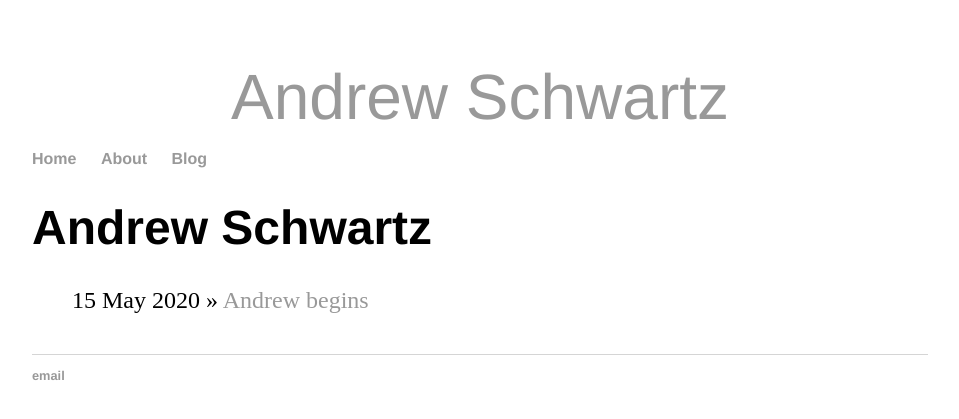
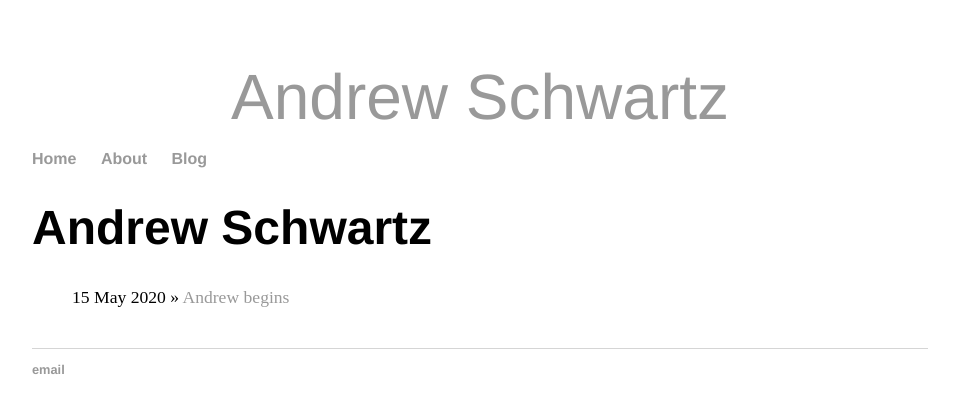
Before and after one commit to aonschwartz/aonschwartz.github.io, a Jekyll site: the page built from blog/index.html, in a window 1280 px wide. Shown: the top 419 px of the page, without its empty margins (160-1119 px from the left). Built offline with Jekyll 4.4.1, drawn with Linux system fonts in a browser that asks for light colours.

Commit message:
Update main.css

```diff
--- a/css/main.css
+++ b/css/main.css
@@ -24,8 +24,8 @@ h1 {
     font-family:'Helvetica', 'Arial', 'Sans-Serif';
 }
 p {
-    font-size: 1.5em;
-    line-height: 1.4em;
+    font-size: 1em;
+    line-height: 1.2em;
     color: #333;
 }
 footer {
@@ -41,7 +41,7 @@ img{
 
 ul.posts {
     margin: 20px auto 40px;
-    font-size: 1.5em;
+    font-size: 1.1em;
 }
 
 ul.posts li {
```
